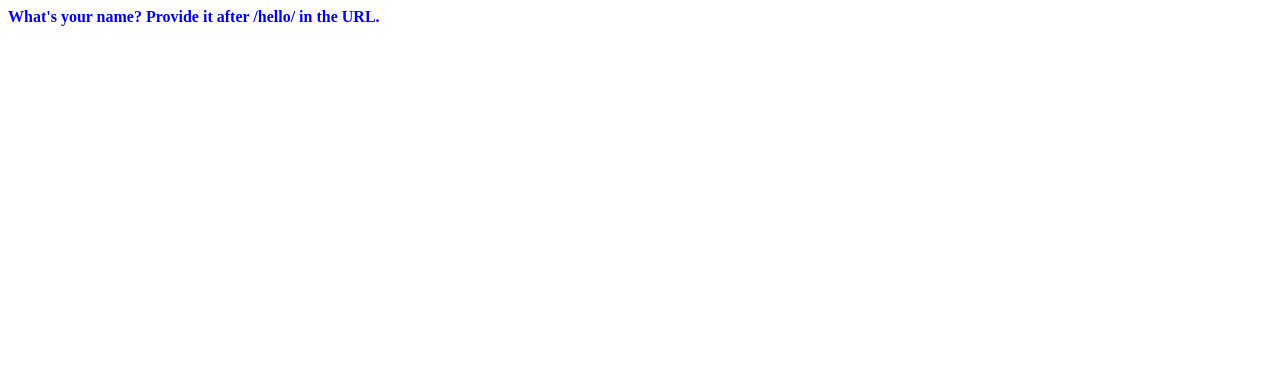
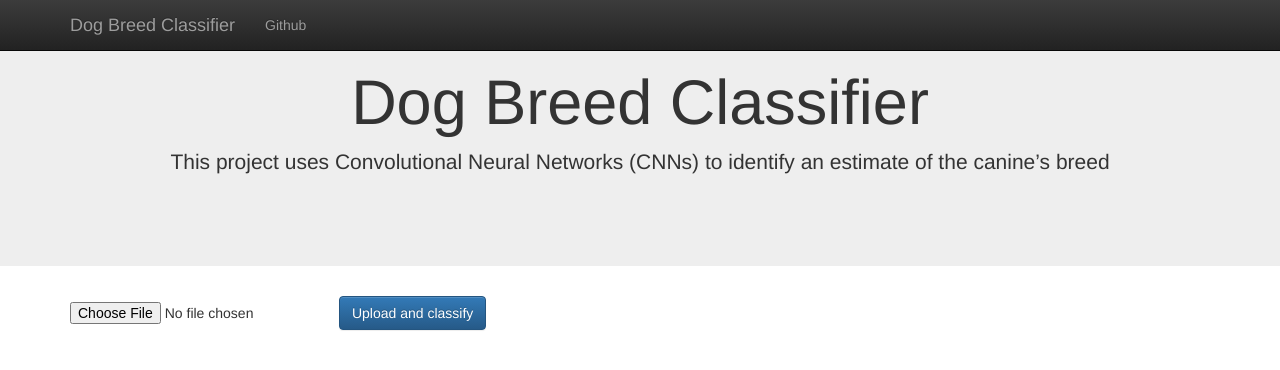
Before and after one commit to m0hamdan/Dog_Breed_Identification_App, a Flask app: page / in a window 1280 px wide. Shown: the top 370 px of the page. Run offline with Flask 2, Linux system fonts and the light colour scheme; some libraries are stand-ins or nearby versions.

Commit message:
Type:fix Subject: Adding base layout and general fixes

```diff
--- a/app.py
+++ b/app.py
@@ -23,10 +23,11 @@ app.config['SECRET_KEY'] = 'I have a dream222 333'
 
 
 class UploadForm(FlaskForm):
-    photo = FileField(validators=[FileAllowed(['jpg', 'png'], u'Image only!'), FileRequired(u'File was empty!')])
-    submit = SubmitField(u'Upload')
+    photo = FileField(validators=[FileAllowed(['jpg', 'png','jpeg'], u'Image only!'), FileRequired(u'File was empty!')],label="Select dog or human image")
+    #submit = SubmitField(u'Upload and classify')
 
-
+model  = DogModel()
+@app.route("/")
 @app.route('/predict', methods=['GET', 'POST'])
 def predict():
     form = UploadForm()
@@ -36,7 +37,7 @@ def predict():
 
         #filename = photos.save(form.photo.data)
         #file_url = photos.url(filename)
-        model  = DogModel()
+
         if(True):
             f = form.photo.data
             filename = secure_filename(f.filename)
@@ -54,21 +55,21 @@ def predict():
 
     return render_template('predict.html', form=form)
 
-@app.route("/")
-@app.route("/hello/<name>")
-def home(name = None):
+#@app.route("/")
+#@app.route("/hello/<name>")
+#def home(name = None):
     #return redirect(url_for('upload'))
 
 
-    return render_template(
-        "hello_there.html",
-        name=name,
-        date=datetime.now()
-    )
+#    return render_template(
+#        "hello_there.html",
+#        name=name,
+#        date=datetime.now()
+#    )
 
-@app.route("/api/data")
-def get_data():
-    return app.send_static_file("data.json")
+#@app.route("/api/data")
+#def get_data():
+#    return app.send_static_file("data.json")
 
 #if __name__ == "__main__":
 #  app.run( port=8000, debug=False, host='localhost')
--- a/helper.py
+++ b/helper.py
@@ -190,6 +190,7 @@ class DogModel:
     with self.graph.as_default():
       bottleneck_feature = self.resnet50_model.predict(preprocess_input(img))
       predicted_vector = self.model.predict(bottleneck_feature)
+      return self.dog_names[np.argmax(predicted_vector)]
     #K.clear_session()
     result = np.where(predicted_vector == np.amax(predicted_vector))
     retVal = []
--- /dev/null
+++ b/templates/master.html
@@ -0,0 +1,54 @@
+<!doctype html>
+<html lang="en">
+<head>
+    <meta charset="utf-8">
+    <meta http-equiv="X-UA-Compatible" content="IE=edge">
+    <meta name="viewport" content="width=device-width, initial-scale=1">
+
+    <title>Dog Breed Classifier</title>
+
+    <link rel="stylesheet" href="https://maxcdn.bootstrapcdn.com/bootstrap/3.3.7/css/bootstrap.min.css" integrity="sha384-BVYiiSIFeK1dGmJRAkycuHAHRg32OmUcww7on3RYdg4Va+PmSTsz/K68vbdEjh4u" crossorigin="anonymous">
+    <link rel="stylesheet" href="https://maxcdn.bootstrapcdn.com/bootstrap/3.3.7/css/bootstrap-theme.min.css" integrity="sha384-rHyoN1iRsVXV4nD0JutlnGaslCJuC7uwjduW9SVrLvRYooPp2bWYgmgJQIXwl/Sp" crossorigin="anonymous">
+    <script src="https://ajax.googleapis.com/ajax/libs/jquery/3.3.1/jquery.min.js"></script>
+
+</head>
+
+<body>
+
+<nav class="navbar navbar-inverse navbar-fixed-top">
+    <div class="container">
+        <div class="navbar-header">
+            <a class="navbar-brand" href="/">Dog Breed Classifier</a>
+        </div>
+        <div id="navbar" class="collapse navbar-collapse">
+            <ul class="nav navbar-nav">
+               <!-- <li><a href="https://www.udacity.com/">Made with Udacity</a></li>-->
+                <li><a href="https://github.com/m0hamdan/Dog_Breed_Identification_App">Github</a></li>
+            </ul>
+        </div>
+    </div>
+</nav>
+
+
+<div class="jumbotron">
+    <div class="container">
+        <h1 class="text-center">Dog Breed Classifier</h1>
+        <p class="text-center">This project uses Convolutional Neural Networks (CNNs) to identify an estimate of the canine’s breed</p>
+        <hr />
+
+
+
+
+    </div>
+</div>
+
+<div class="container">
+    {% block content %}
+
+    {% endblock %}
+
+ </div>
+
+
+</body>
+</html>
--- a/templates/predict.html
+++ b/templates/predict.html
@@ -1,24 +1,30 @@
-<html>
-<head>
-<title>Upload</title>
-</head>
-<body>
-<form method="post" enctype="multipart/form-data" action="/predict">
+{% extends "master.html" %}
+
+{% block content %}
+<form method="post" enctype="multipart/form-data" action="/predict" class="form-inline">
+
     {{ form.hidden_tag() }}
+    <div class="form-group mx-sm-3 mb-2">
     {{ form.photo }}
     {% for error in form.photo.errors %}
     <span style="color: red;">{{ error }}</span>
     {% endfor %}
-    {{ form.submit }}
+    </div>
+    <!--{{ form.submit }}-->
+    <button type="submit" class="btn btn-primary mb-2">Upload and classify</button>
 
 </form>
 
 {% if file_path %}
 
-<h2>{{prediction}}</h2>
+<div class="alert alert-success" role="alert">
+    <h4 class="alert-heading">Dog detected!</h4>
+
+    <hr>
+    The predecited dog breed is : <b>{{prediction}}</b>
+  </div>
 <br>
 
 <img src="{{ file_path }}">
 {% endif %}
-</body>
-</html>
+{% endblock %}
```
Also changed, not shown: static/images/Bulldog_02835.jpg (added), static/images/Bulldog_02846.jpg (added), static/images/Cane_corso_03117.jpg (added), static/images/Cocker_spaniel_03748.jpg (added), static/images/Dalmatian_04007.jpg (added), static/images/Dalmatian_04017.jpg (added), 1 other file.
